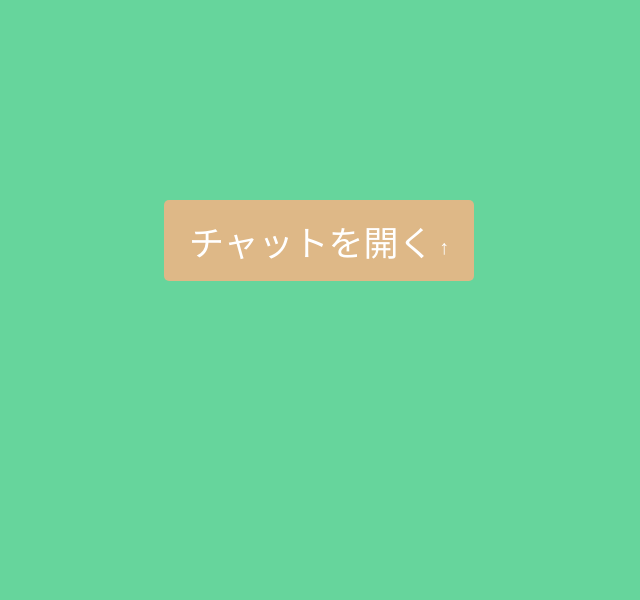
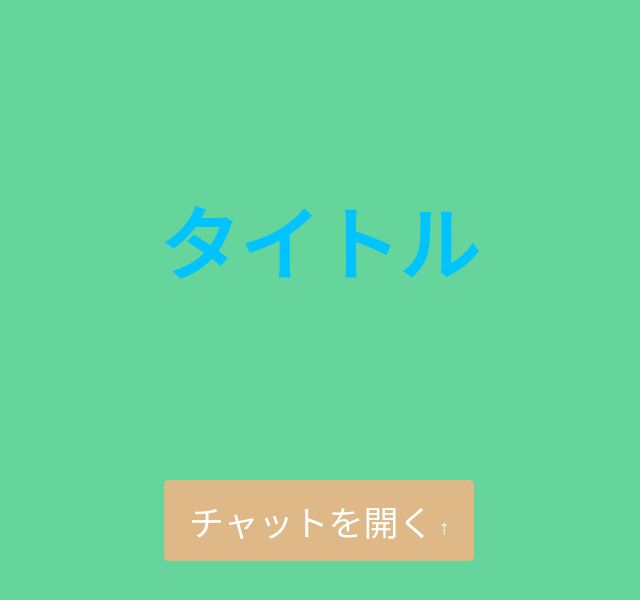
Before and after one commit to s1F102100445/mental-, a Django app: page /mental/index_view/ in a window 1280 px wide. Shown: the part 160-760 px from the top of the page, without its empty margins (321-961 px from the left). Run offline with Django 4.2, Linux system fonts and the light colour scheme.

Commit message:
タイトル

```diff
--- a/mental/static/mental/css/index.css
+++ b/mental/static/mental/css/index.css
@@ -12,9 +12,15 @@ overflow: hidden;
 p {
   margin: 0px;
 }
+
+ h1 {
+  font-size: 80px;
+  color:rgb(0, 195, 255);
+ }
+
 .chatbot-button {
   position: fixed;
-
+  top: 80%;
 }
 .chatbot-button button {
   background-color: burlywood;
@@ -25,6 +31,7 @@ p {
   cursor: pointer;
   color: rgb(255, 255, 255);
   position: relative;
+
 }
 .chatbot-button button::after {
   content: ' \2191';
--- a/mental/templates/mental/index.html
+++ b/mental/templates/mental/index.html
@@ -20,6 +20,8 @@
     <div class="circle5"></div>
     <div class="circle6"></div>
     <div class="circle7"></div>
+
+    <h1>タイトル</h1>
 
     <!-- Chatbot button -->
     <div class="chatbot-button">
```
